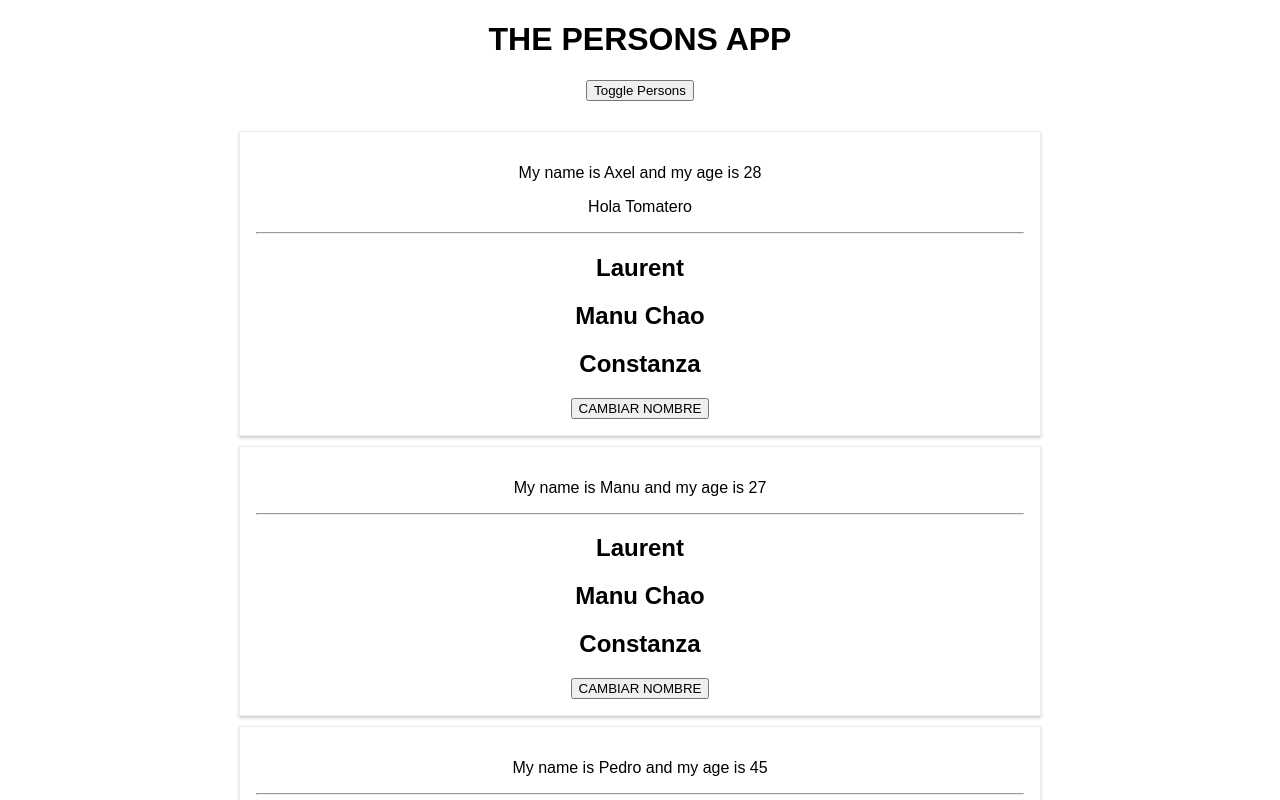
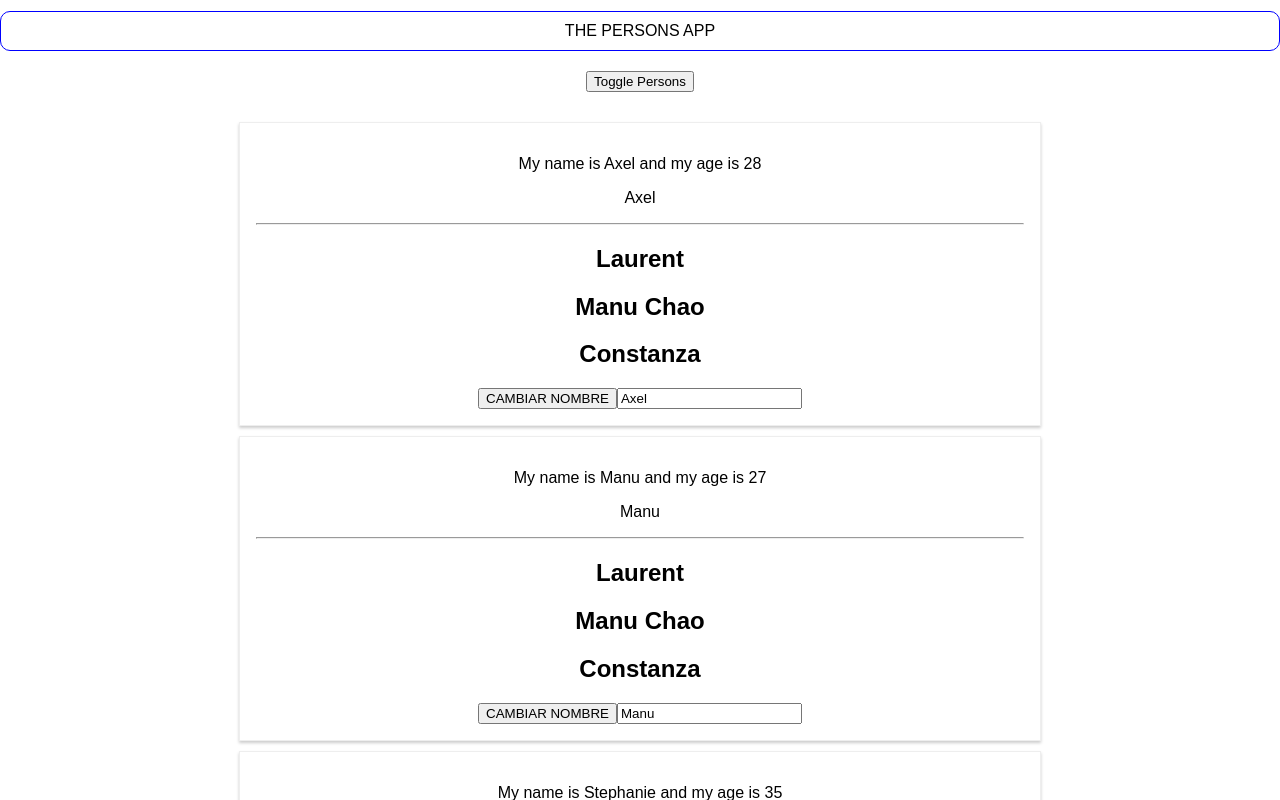
Before and after one commit to axelobscura/REACT-COMPLETE-GUIDE, a React (Create React App) app: page / in a window 1280 px wide. Both pictures are taken after a click on the button "Toggle Persons". Shown: the top 800 px of the page. Built offline with nearby package versions, Linux system fonts and the light colour scheme.

Commit message:
Adding conditional content
Adding conditional content, changed with this…

```diff
--- a/src/App.js
+++ b/src/App.js
@@ -6,9 +6,9 @@ import Personas from './Personas/Personas';
 class App extends Component {
   state = {
     persons: [
-      { name: 'Axel', age: 28},
-      { name: 'Manu', age: 27},
-      { name: 'Stephanie', age: 35}
+      { id: '1', name: 'Axel', age: 28},
+      { id: '2', name: 'Manu', age: 27},
+      { id: '3', name: 'Stephanie', age: 35}
     ],
     otherState: 'Some other value',
     showPersons: false
@@ -26,14 +26,32 @@ class App extends Component {
     })
   }
 
-  namedChangedHandler = (event) => {
-    this.setState({
-      persons: [
-        { name: 'Axel', age: 35},
-        { name: event.target.value, age: 43},
-        { name: 'Constanza', age: 39}
-      ]
-    })
+  namedChangedHandler = (event, id) => {
+
+    const personIndex = this.state.persons.findIndex(p => {
+      return p.id === id;
+    });
+
+    //const person = Object.assign({}, this.state.persons[personIndex])
+
+    const person = {
+      ...this.state.persons[personIndex]
+    };
+
+    person.name = event.target.value;
+
+    const persons = [...this.state.persons];
+
+    persons[personIndex] = person;
+
+    this.setState({persons: persons})
+  }
+
+  deletePersonHandler = (personIndex) => {
+    //const persons = this.state.persons.slice();
+    const persons = [...this.state.persons];
+    persons.splice(personIndex, 1);
+    this.setState({persons: persons})
   }
 
   togglePersonsHandler = () => {
@@ -54,19 +72,35 @@ class App extends Component {
       marginBottom: '20px'
     };
 
+    let persons = null;
+
+    if(this.state.showPersons){
+      persons = (
+        <div>
+          {this.state.persons.map((person, index) => {
+            return (
+              <Person
+                click={() => this.deletePersonHandler(index)}
+                name={person.name}
+                age={person.age}
+                key={person.id}
+                changed={(event) => this.namedChangedHandler(event, person.id)}>
+                  {person.name}
+              </Person>
+            )
+          })}
+
+          <hr/>
+          <Personas nombre="Clodomiro" edad="90" click={this.switchNameHandler.bind(this, 'Zarapatreado')} changed={this.namedChangedHandler} />
+        </div>
+      )
+    }
+
     return (
       <div className="App">
-        <h1>THE PERSONS APP</h1>
+        <h1 style={style}>THE PERSONS APP</h1>
         <button onClick={this.togglePersonsHandler} style={{marginBottom: '30px'}}>Toggle Persons</button>
-
-            <div>
-              <Person name={this.state.persons[0].name} age={this.state.persons[0].age}>Hola Tomatero</Person>
-              <Person name={this.state.persons[1].name} age={this.state.persons[1].age} />
-              <Person name="Pedro" age="45" />
-              <Person name="Luisa" age="55" />
-              <hr/>
-              <Personas nombre="Clodomiro" edad="90" click={this.switchNameHandler.bind(this, 'Zarapatreado')} changed={this.namedChangedHandler} />
-            </div> : null
+        {persons}
       </div>
     );
   }
--- a/src/Person/Person.js
+++ b/src/Person/Person.js
@@ -11,7 +11,7 @@ const Person = (props) => {
     ]
   });
 
-  const [otherState, setOtherState] = useState('Some other Value!!!!');
+//const [otherState, setOtherState] = useState('Some other Value!!!!');
 
   const cambiarNombreHandler = () => {
     setPersonasState({
@@ -25,13 +25,14 @@ const Person = (props) => {
 
   return (
     <div className="Person">
-      <p>My name is {props.name} and my age is {props.age}</p>
+      <p onClick={props.click}>My name is {props.name} and my age is {props.age}</p>
       <p>{props.children}</p>
       <hr/>
       <h2>{personsState.personas[0].name}</h2>
       <h2>{personsState.personas[1].name}</h2>
       <h2>{personsState.personas[2].name}</h2>
       <button onClick={cambiarNombreHandler}>CAMBIAR NOMBRE</button>
+      <input type="text" onChange={props.changed} value={props.name} />
     </div>
   )
 };
```
